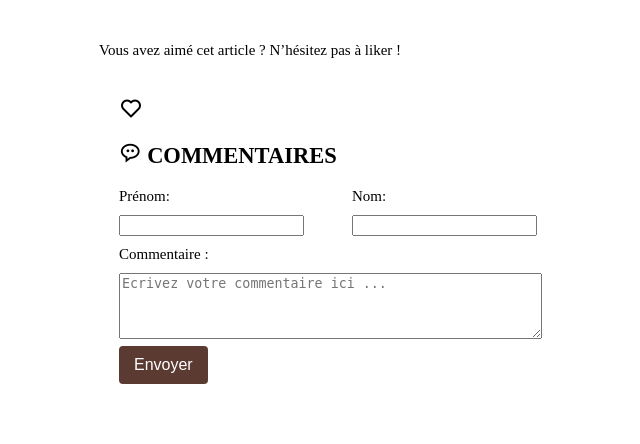
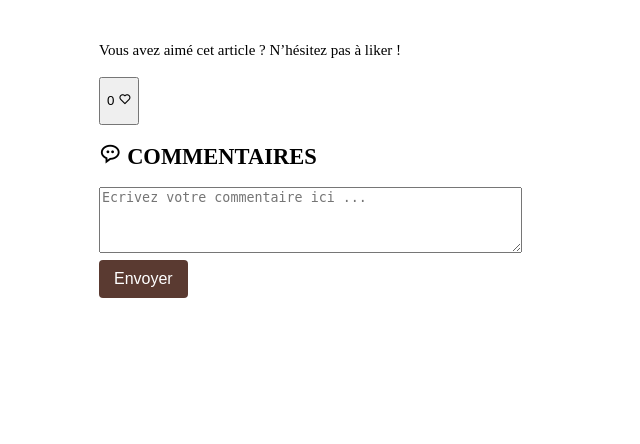
Before and after one commit to LineCab/blogart24, a PHP site: page /views/frontend/articles/article1.php in a window 1280 px wide. Shown: the part 1408-1852 px from the top of the page, without its empty margins (141-781 px from the left). After the commit the page ends 1706 px from the top, so only its background shows below. Run offline with PHP 8.4, Linux system fonts and the light colour scheme.

Commit message:
article like

```diff
--- a/views/frontend/articles/article1.php
+++ b/views/frontend/articles/article1.php
@@ -18,13 +18,12 @@
     <section class="article1">
         <div class="container">
             <div class="titre">
-                <h1> Bordeaux bascule : <br>la bière éclipse le vin !
-</h1>
+                <h1> Bordeaux bascule : <br>la bière éclipse le vin !</h1>
             </div>
 
             <div class="article-info">
                 <div class="like" id="like-section">
-                    <button onclick="likeArticle()"> <p id="like-count"> 0 <i class='bx bx-heart'></i></p></button>
+                   <p id="like-count"> 0 <i class='bx bx-heart'></i></p>
                 </div>
                 <div class="comment-count" id="comment-section">
                     <p id="comment-count">0 <i class='bx bx-message-rounded-dots'></i></p>
@@ -107,66 +106,49 @@
 
 
             <!-- div qui permet de voir le nombre de like et de commentaires de l'article -->
-            <div class="container">
-            <div class="hearth">
-                    <i class='bx bx-heart'></i>
-            </div>
-            <h2> <i class='bx bx-message-rounded-dots'></i> COMMENTAIRES</h2>
 
-            <form id="comment-form" class="comment-form" onsubmit="return validateComment()">
-                <div class="name-fields">
-                    <div class="name-field">
-                        <label for="fname">Prénom:</label>
-                        <input type="text" id="fname" name="fname" required>
-                    </div>
-                    <div class="name-field">
-                        <label for="lname">Nom:</label>
-                        <input type="text" id="lname" name="lname" required>
+             <div class="article-info">
+                <div class="like" id="like-section">
+                    <button onclick="likeArticle()"> <p id="like-count">0 <i class='bx bx-heart'></i></p></button>
                 </div>
             </div>
 
+        <div class="container-comment">
+
+        <h2><i class='bx bx-message-rounded-dots'></i> COMMENTAIRES</h2>
+        <form id="comment-form" class="comment-form" onsubmit="return validateComment()">
+
             <div class="comment-field">
-                    <label for="comment">Commentaire :</label>
+
+        <!-- rajoute le code php pour le nom et prenom du commenditaire -->
+
                 <textarea id="comment" name="comment" rows="4" cols="50" required placeholder="Ecrivez votre commentaire ici ..."></textarea>
+                <button type="submit" class="comment-btn">Envoyer</button>
             </div>
-
-                <!-- Ajouter le bouton Envoyer ici -->
-                <button type="submit" class="comment-btn">Envoyer</button>
-
         </form>
 
             <!-- Liste des comm -->
             <ul id="comment-list" class="comment-list">
-                    <!-- commentaires  ajoutés ici -->
+                <!-- commentaires sauvegarder ici -->
             </ul>
         </div>
+    </div>
 
-        </div>
 </section>
 
 <script>
         let likeCount = 0;
         let commentCount = 0;
 
-        // pour recupérer les commentaires stockés dans le localStorage il suffit d'enlever le commentaire de la ligne de dessous
-
+        // Pour récupérer les commentaires stockés dans le localStorage
         let storedComments = JSON.parse(localStorage.getItem("comments")) || [];
-
-        // suppression des comm a la refresh de la page
-        // Fonction pour supprimer les commentaires sauvegardés
-        function clearStoredComments() {
-            localStorage.removeItem("comments");
-        }
 
         // Charger les commentaires stockés lors du chargement de la page
         window.onload = function () {
-            // Réinitialiser les commentaires sauvegardés (décommentez cette ligne si vous voulez supprimer les commentaires à chaque chargement)
-            // clearStoredComments();
-
             storedComments.forEach(function (comment) {
                 var commentList = document.getElementById("comment-list");
                 var li = document.createElement("li");
-                li.innerHTML = `<strong>${comment.fname} ${comment.lname}</strong> (${comment.date}): ${comment.commentText}`;
+                li.innerHTML = `<strong>${comment.fname} ${comment.lname}</strong> (${comment.date}): <br> <br> ${comment.commentText}`;
                 commentList.appendChild(li);
             });
 
@@ -174,24 +156,13 @@
             updateCommentCount();
         };
 
-
-
-        //
-
         function likeArticle() {
             likeCount++;
             updateLikeCount();
         }
 
         function validateComment() {
-        var fname = document.getElementById("fname").value;
-        var lname = document.getElementById("lname").value;
             var commentText = document.getElementById("comment").value;
-
-        if (fname === "" || lname === "" || commentText === "") {
-            alert("Veuillez remplir tous les champs du commentaire.");
-            return false;
-        }
 
             // Ajouter le code pour enregistrer le com côté serveur
 
@@ -204,25 +175,21 @@
             var dateString = currentDate.toLocaleDateString(); // juste la date pas l'heure
 
             // Ajouter la date au comm
-        var comment = { fname, lname, date: dateString };
-        li.innerHTML = `${fname} ${lname} (${dateString}): <br> <br> ${commentText}`;
+            li.innerHTML = `(${dateString}): <br> <br> ${commentText}`;
             commentList.appendChild(li);
 
             // Sauvegarder le comm dans le localStorage
-        storedComments.push(comment);
+            storedComments.push({ date: dateString, commentText });
             localStorage.setItem("comments", JSON.stringify(storedComments));
 
             commentCount++;
             updateCommentCount();
 
-        // Effacer les champs du formulaire après l'envoi
-        document.getElementById("fname").value = "";
-        document.getElementById("lname").value = "";
+            // Effacer le champ du formulaire après l'envoi
             document.getElementById("comment").value = "";
 
             return false;
         }
-
 
         function updateLikeCount() {
             document.getElementById("like-count").textContent = likeCount + " Likes";
@@ -231,41 +198,7 @@
         function updateCommentCount() {
             document.getElementById("comment-count").textContent = commentCount + " Commentaires";
         }
-
-        // Charger les commentaires stockés lors du chargement de la page
-        window.onload = function () {
-        storedComments.forEach(function (comment) {
-            var commentList = document.getElementById("comment-list");
-            var li = document.createElement("li");
-            li.innerHTML = `<strong>${comment.fname} ${comment.lname}</strong> (${comment.date}): ${comment.commentText}`;
-            commentList.appendChild(li);
-        });
-
-
-
-        // Réinitialiser les commentaires sauvegardés (décommentez cette ligne si vous voulez supprimer les commentaires à chaque chargement)
-
-        clearStoredComments();
-
-        storedComments.forEach(function (comment) {
-            var commentList = document.getElementById("comment-list");
-            var li = document.createElement("li");
-            li.innerHTML = `<strong>${comment.fname} ${comment.lname}</strong> (${comment.date}): ${comment.commentText}`;
-            commentList.appendChild(li);
-        });
-
-
-        //
-
-
-        commentCount = storedComments.length;
-        updateCommentCount();
-    };
-
-
-
     </script>
-
     <style>
 
         body {
@@ -285,6 +218,8 @@
             margin: 0 auto;
             padding: 20px;
         }
+
+
 
         .article1 {
             background-color: #fff;
@@ -411,6 +346,8 @@
         .name-field {
             padding-right: 3rem;
         }
+
+
     @media only screen and (max-width: 600px) {
         .para_img {
             flex-direction: column-reverse;
@@ -426,8 +363,6 @@
         }
     }
 
-    /* Vos styles existants */
-
 </style>
 
 
```
Lines whose indentation alone changed are shown as unchanged.
